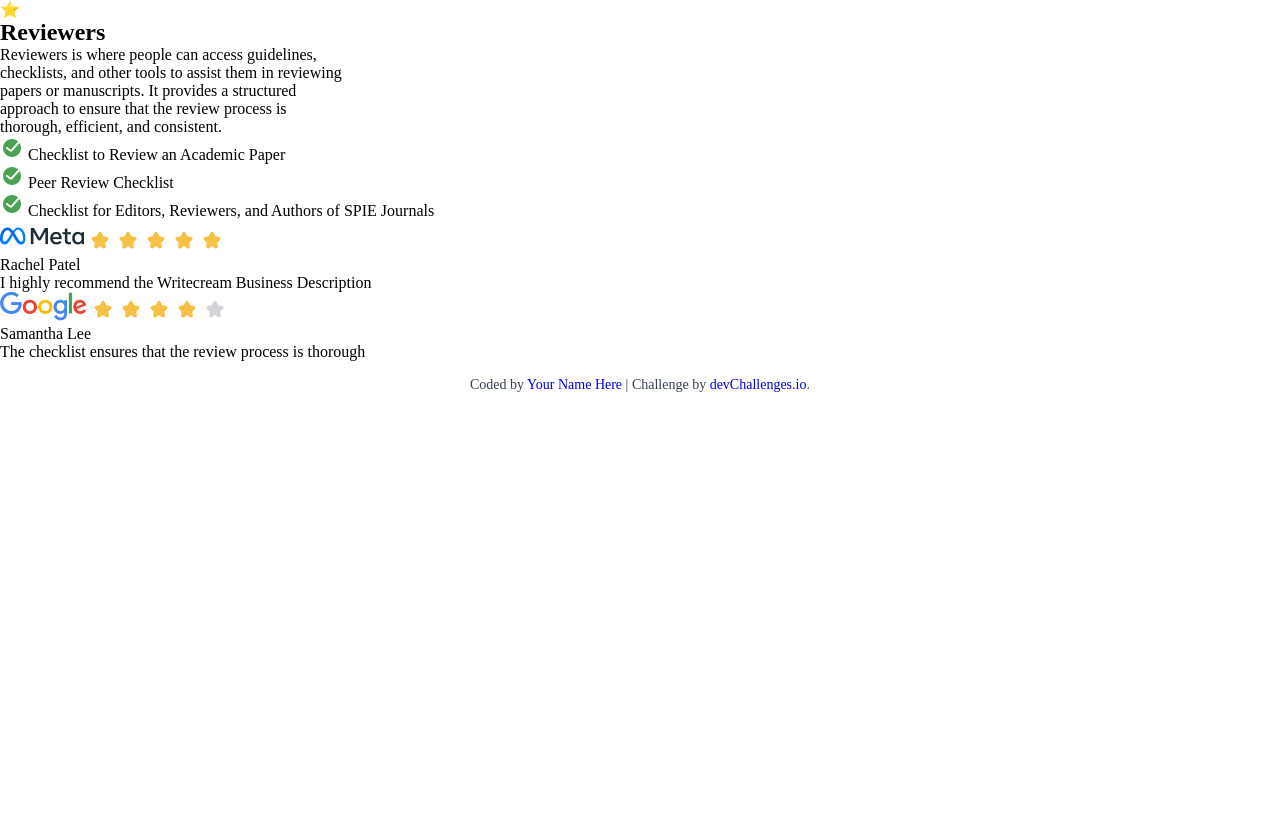
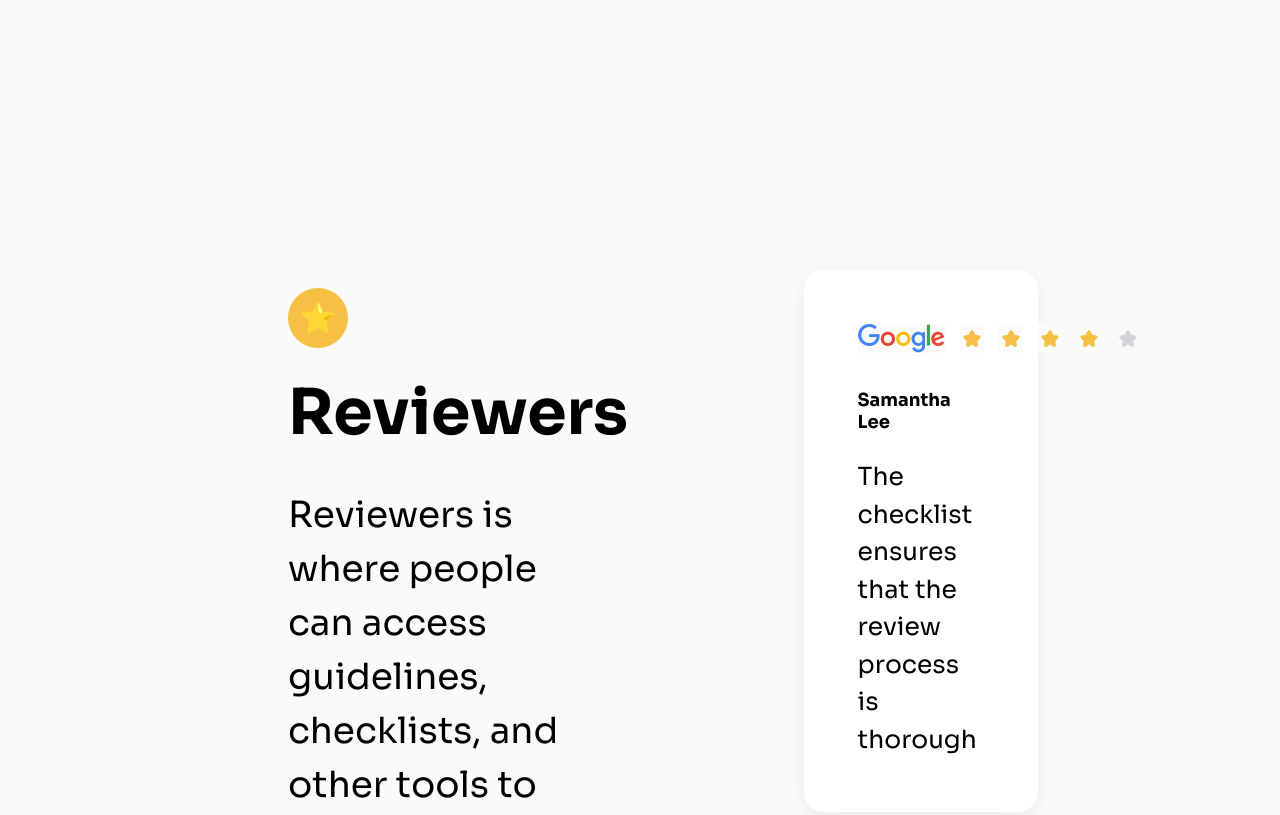
Before and after one commit to aiperizhenishova/testimonial-page, a plain HTML site: page index.html in a window 1280 px wide. Shown: the top 815 px of the page. Drawn offline with Linux system fonts and the light colour scheme.

Commit message:
first commit

```diff
--- a/index.html
+++ b/index.html
@@ -3,6 +3,10 @@
   <head>
     <meta charset="UTF-8" />
     <meta name="viewport" content="width=device-width, initial-scale=1.0" />
+
+    <link rel="preconnect" href="https://fonts.googleapis.com">
+    <link rel="preconnect" href="https://fonts.gstatic.com" crossorigin>
+    <link href="https://fonts.googleapis.com/css2?family=Inter:ital,opsz,wght@0,14..32,100..900;1,14..32,100..900&family=Poppins:ital,wght@0,100;0,200;0,300;0,400;0,500;0,600;0,700;0,800;0,900;1,100;1,200;1,300;1,400;1,500;1,600;1,700;1,800;1,900&family=Sora:wght@100..800&display=swap" rel="stylesheet">
 
     <link
       rel="icon"
@@ -19,10 +23,13 @@
         margin: 0;
         padding: 0;
         box-sizing: border-box;
+        font-family: 'Sora', sans-serif;
+        background-color: #FAFAF9;
       }
 
       body {
-        height: 100vh;
+        font-size: 18px;
+        height: 100%;
       }
 
       .author-info {
@@ -35,35 +42,175 @@
       .author-info a {
         text-decoration: none;
       }
+
+
+      .circle-star{
+        width: 60px;
+        height: 60px;
+        background-color: #F5C044;
+        border-radius: 50%;
+        display: flex;
+        align-items: center;
+        justify-content: center;
+        font-size: 30px;
+        background-clip: content-box;
+      }
+
+
+      .container{
+        display: grid;
+        grid-template-columns: 2fr 1fr;
+        padding: 10em;
+      }
+      .right-cards{
+        display: flex;
+        flex-direction: column;
+        padding-top: 90px;
+        width: 60%;
+        height: 130%;
+    }
+
+
+
+
+
+      .left-card{
+        margin: 6em;
+      }
+      .left-card h2{
+        padding-top: 25px;
+        font-size: 3.5em;
+      }
+      .left-card p{
+        margin-top: 1em;
+        margin-bottom: 2em;
+        font-size: 2em;
+        line-height: 1.5em;
+      }
+      .checklist{
+        font-size: 1.6em;
+        line-height: 2em;
+      }
+
+      .left-card{
+        min-width: 220px;
+        min-height: 300px;
+      }
+
+
+
+
+      .google,
+      .meta{
+        min-width: 180px;
+        min-height: 120px;
+      }
+      .google,
+      .meta {
+        background: #FFFFFF;
+        padding: 3em;
+        border-radius: 20px;
+        box-shadow: 0 6px 18px rgba(0, 0, 0, 0.06);
+      }
+
+      .google .logo-stars,
+      .meta .logo-stars{
+        background-color: #FFFFFF;
+        display: flex;
+        gap: 15px;
+        padding-bottom: 2em;
+
+      }
+      .google{
+        position: relative;
+        margin-left: 40%;
+        z-index: 2;
+        width: 100%;
+    }
+      .google .name {
+        font-family: 20px;
+        background-color: #FFFFFF;
+        font-weight: bold;
+      }
+      .google .content{
+        background-color: #FFFFFF;
+        font-size: 25px;
+        padding-top: 1em;
+        line-height: 1.5em;
+      }
+
+
+
+      .meta{
+        margin-top: 80px;
+        z-index: 1;
+        width: 100%;
+      }
+      .meta .name {
+        font-family: 20px;
+        background-color: #FFFFFF;
+        font-weight: bold;
+      }
+      .meta .content{
+        background-color: #FFFFFF;
+        font-size: 25px;
+        padding-top: 1em;
+      }
+
+
     </style>
   </head>
   <body>
-  ⭐️
 
-  <div class="reviewers">
+
+  <div class="container">
+    <div class="left-card">
+
+      <div class="circle-star">⭐️</div>
+
       <h2>Reviewers</h2>
       <p>Reviewers is where people can access guidelines, <br> checklists, and other tools to assist them in reviewing <br>
          papers or manuscripts. It provides a structured <br> approach to ensure that the review process is <br>
          thorough, efficient, and consistent.
       </p>
 
-    <ul class="checklist">
-      <li>
+      <article class="checklist">
+        <div>
           <img src="resources\Done_ring_round_fill.svg" alt="">
           Checklist to Review an Academic Paper
-      </li>
-      <li>
+        </div>
+
+        <div>
           <img src="resources\Done_ring_round_fill.svg" alt="">
           Peer Review Checklist
-      </li>
-      <li>
+        </div>
+
+        <div>
           <img src="resources\Done_ring_round_fill.svg" alt="">
           Checklist for Editors, Reviewers, and Authors of SPIE Journals
-      </li>
-    </ul>
+        </div>
+      </article>
+
     </div>
 
-  <div class="cards">
+
+
+
+    <div class="right-cards">
+
+      <article class="google">
+        <div class="logo-stars">
+          <img src="resources\google-png.png" alt="google logo">
+          <img src="resources\Star_fill.svg" alt="star">
+          <img src="resources\Star_fill.svg" alt="star">
+          <img src="resources\Star_fill.svg" alt="star">
+          <img src="resources\Star_fill.svg" alt="star">
+          <img src="resources\Star_fill_gray.svg" alt="grey-star">
+        </div>
+
+        <p class="name">Samantha Lee</p>
+        <p class="content">The checklist ensures that the <br> review process is thorough</p>
+      </article>
 
       <article class="meta">
         <div class="logo-stars">
@@ -76,29 +223,15 @@
         </div>
 
         <p class="name">Rachel Patel</p>
-      <p class="content">I highly recommend the Writecream Business Description </p>
+        <p class="content">I highly recommend the <br> Writecream Business Description </p>
       </article>
+    </div>
+  </div>
 
 
 
-    <article class="google">
-      <div class="logo-stars">
-        <img src="resources\google-png.png" alt="google logo">
-        <img src="resources\Star_fill.svg" alt="star">
-        <img src="resources\Star_fill.svg" alt="star">
-        <img src="resources\Star_fill.svg" alt="star">
-        <img src="resources\Star_fill.svg" alt="star">
-        <img src="resources\Star_fill_gray.svg" alt="grey-star">
-      </div>
-
-      <p class="name">Samantha Lee</p>
-      <p class="content">The checklist ensures that the review process is thorough</p>
-    </article>
-  </div>
-
-
     <div class="author-info">
-      Coded by <a href="#">Your Name Here</a> | Challenge by
+      Coded by <a href="#">aiperi</a> | Challenge by
       <a href="https://www.devchallenges.io?ref=challenge" target="_blank"
         >devChallenges.io</a
       >.
```
Also changed, not shown: 1 other file. Lines whose indentation alone changed are shown as unchanged.
